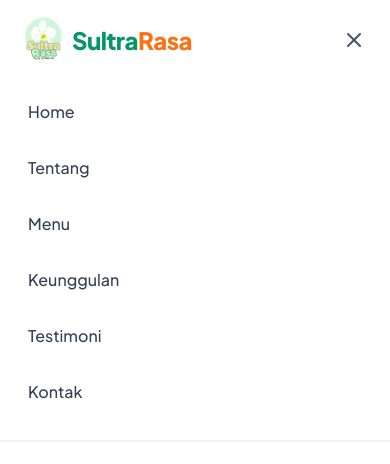
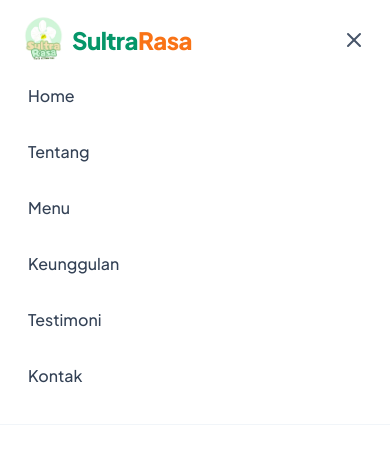
Before and after one commit to SatriaFarel/LPSultraRasa, a React (Vite) app: page / in a window 390 px wide. Both pictures are taken after a click on the button 354 px from the left and 40 px from the top of the page. Shown: the top 464 px of the page. Built offline with nearby package versions, Linux system fonts and the light colour scheme.

Commit message:
Update mobile menu positioning and styling
Hh

```diff
--- a/App.tsx
+++ b/App.tsx
@@ -83,7 +83,7 @@ const App: React.FC = () => {
 
         {/* Mobile Menu */}
         {isMenuOpen && (
-          <div className="md:hidden bg-white border-b border-slate-100 animate-in slide-in-from-top duration-300">
+         <div className="md:hidden fixed top-16 left-0 right-0 bg-white border-b border-slate-100 z-50 animate-in slide-in-from-top duration-300">
          <div className="px-4 pt-2 pb-6 space-y-2">
           <a href="#home" onClick={() => setIsMenuOpen(false)} className="block px-3 py-3 text-base font-medium text-slate-700 hover:bg-slate-50 rounded-lg">Home</a>
           <a href="#tentang" onClick={() => setIsMenuOpen(false)} className="block px-3 py-3 text-base font-medium text-slate-700 hover:bg-slate-50 rounded-lg">Tentang</a>
```
Lines whose indentation alone changed are shown as unchanged.
